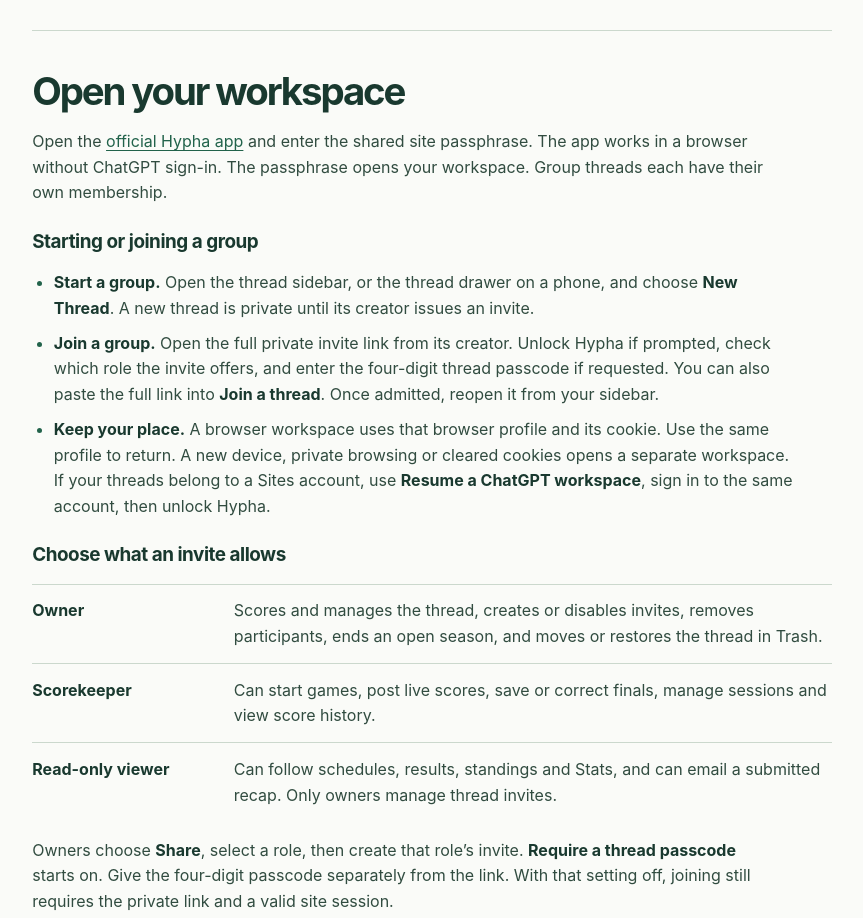
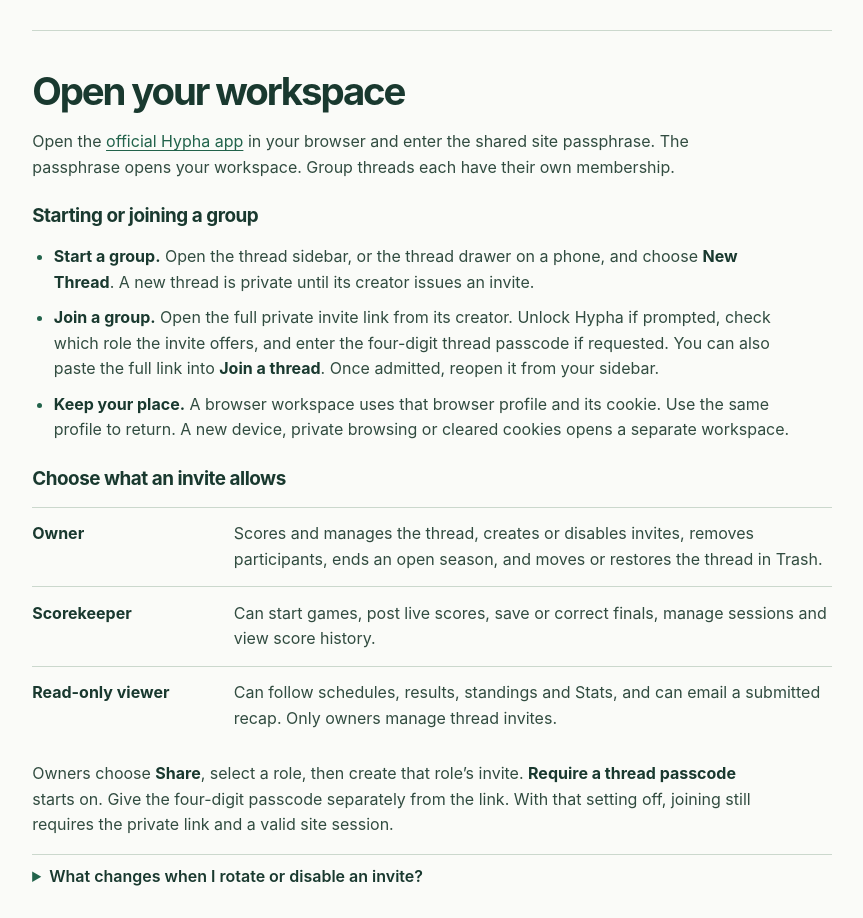
Before and after one commit to fcw1987/hypha-source, a plain HTML site: page docs/index.html in a window 1280 px wide. Shown: the part 1920-2838 px from the top of the page, without its empty margins (361-1224 px from the left). Drawn offline with Linux system fonts and the light colour scheme.

Commit message:
Clarify browser access wording in player guide

```diff
--- a/docs/index.html
+++ b/docs/index.html
@@ -67,11 +67,11 @@
 <li><strong>Keep the thread for next week.</strong> Score the remaining games, then submit the session. Open <b>Recap</b> for tonight’s totals or <b>Next session</b> when you play again. Choose <b>Stats</b> to explore partnerships once you have several results.</li></ol>
 </section>
 <section class="chapter" id="access" aria-labelledby="access-heading"><h2 id="access-heading">Open your workspace</h2>
-<p>Open the <a href="https://hypha.franklinwaggoner.chatgpt.site/">official Hypha app</a> and enter the shared site passphrase. The app works in a browser without ChatGPT sign-in. The passphrase opens your workspace. Group threads each have their own membership.</p>
+<p>Open the <a href="https://hypha.franklinwaggoner.chatgpt.site/">official Hypha app</a> in your browser and enter the shared site passphrase. The passphrase opens your workspace. Group threads each have their own membership.</p>
 <h3>Starting or joining a group</h3>
 <ul><li><strong>Start a group.</strong> Open the thread sidebar, or the thread drawer on a phone, and choose <b>New Thread</b>. A new thread is private until its creator issues an invite.</li>
 <li><strong>Join a group.</strong> Open the full private invite link from its creator. Unlock Hypha if prompted, check which role the invite offers, and enter the four-digit thread passcode if requested. You can also paste the full link into <b>Join a thread</b>. Once admitted, reopen it from your sidebar.</li>
-<li><strong>Keep your place.</strong> A browser workspace uses that browser profile and its cookie. Use the same profile to return. A new device, private browsing or cleared cookies opens a separate workspace. If your threads belong to a Sites account, use <b>Resume a ChatGPT workspace</b>, sign in to the same account, then unlock Hypha.</li></ul>
+<li><strong>Keep your place.</strong> A browser workspace uses that browser profile and its cookie. Use the same profile to return. A new device, private browsing or cleared cookies opens a separate workspace.</li></ul>
 <h3>Choose what an invite allows</h3>
 <dl class="rows"><div><dt>Owner</dt><dd>Scores and manages the thread, creates or disables invites, removes participants, ends an open season, and moves or restores the thread in Trash.</dd></div><div><dt>Scorekeeper</dt><dd>Can start games, post live scores, save or correct finals, manage sessions and view score history.</dd></div><div><dt>Read-only viewer</dt><dd>Can follow schedules, results, standings and Stats, and can email a submitted recap. Only owners manage thread invites.</dd></div></dl>
 <p>Owners choose <b>Share</b>, select a role, then create that role’s invite. <b>Require a thread passcode</b> starts on. Give the four-digit passcode separately from the link. With that setting off, joining still requires the private link and a valid site session.</p>
@@ -81,7 +81,7 @@
 <p>Start at the <a href="https://hypha.franklinwaggoner.chatgpt.site/">Hypha home page</a> in your usual browser. You can open <b>Home Screen setup</b> below the password field or in the thread drawer for device instructions.</p>
 <dl class="rows"><div><dt>iPhone or iPad</dt><dd>In Safari, open <b>Share</b> from the toolbar or page menu. Choose <b>Add to Home Screen</b>, turn on <b>Open as Web App</b> if shown, and tap <b>Add</b>.</dd></div><div><dt>Android</dt><dd>In Chrome’s three-dot menu, choose <b>Install and create shortcut</b> or <b>Add to Home screen</b>. Choose <b>Install</b> when offered.</dd></div></dl>
 <h3>Updating an existing icon</h3><p>If the old artwork stays on your iPhone, keep that icon. Save any pending scores there first. Open the home page in Safari, reload it, then use <b>Add to Home Screen</b> again. Check the new lime pickleball and verify that the workspace you expect opens before deciding what to do with an older icon.</p>
-<h3>Your workspace and drafts</h3><p>A Home Screen app can have separate browser storage. Unlock with the site passphrase if prompted. For a browser-owned group, return to the original browser or use the group’s invite. An invite grants its specified role. For account-owned groups, resume the same ChatGPT workspace. Unsaved score drafts belong to the browser or Home Screen app where you entered them.</p>
+<h3>Your workspace and drafts</h3><p>A Home Screen app can have separate browser storage. Unlock with the site passphrase if prompted. For a browser-owned group, return to the original browser or use the group’s invite. An invite grants its specified role. For account-owned groups, resume the same workspace. Unsaved score drafts belong to the browser or Home Screen app where you entered them.</p>
 <h3>Playing with a weak connection</h3><p>An already open scorecard can hold edits on your device when local storage is available. A draft labeled <b>not synced</b> has not reached your group. After reconnecting, review the current result and save it yourself. A fresh offline launch after a successful online visit opens connection help. Your threads, standings and saved games require the server. <a href="https://support.apple.com/guide/iphone/open-as-web-app-iphea86e5236/ios">Apple’s Home Screen guidance</a> · <a href="https://support.google.com/chrome/answer/9658361?co=GENIE.Platform%3DAndroid&amp;hl=en">Chrome’s web app guidance</a></p>
 </section>
 <section class="chapter" id="setup" aria-labelledby="setup-heading"><h2 id="setup-heading">Set up quick play</h2>
```
